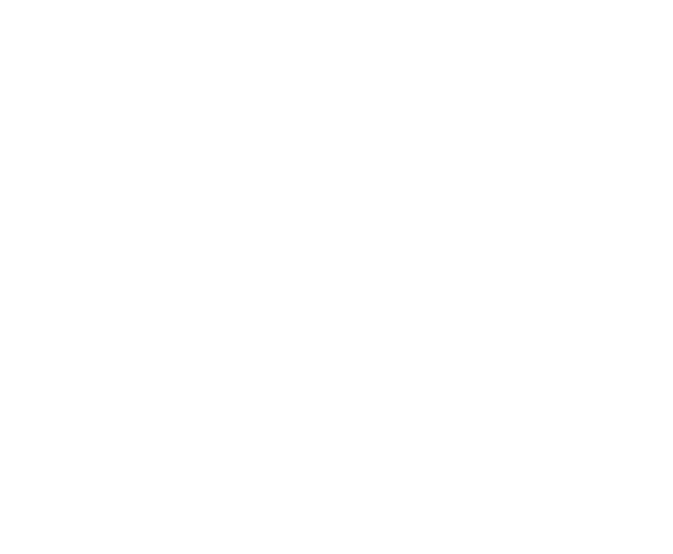
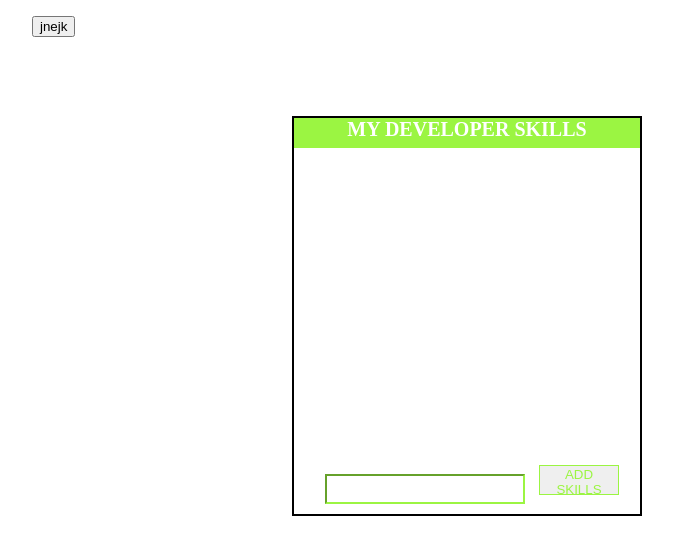
Before and after one commit to JackieZoloo/jquery-lab, a plain HTML site: page index.html in a window 1280 px wide. Shown: the whole page, without its empty margins (16-689 px from the left). Drawn offline with nearby package versions, Linux system fonts and the light colour scheme.

Commit message:
finished the jquery lab

```diff
--- a/css/main.css
+++ b/css/main.css
@@ -0,0 +1,65 @@
+*, *::before, *::after {
+    box-sizing: border-box;
+  }
+  body{
+    position: relative;
+  }
+  #container {
+      width: 350px;
+      border: solid 2px black;
+      margin: 0 auto;
+      height: 400px;
+      position: relative;
+      position: absolute;
+      top: 100px;
+      left: 300px;
+  }
+  h1 {
+      text-align: center;
+      background-color: #9bf542;
+      margin-top: 0;
+      text-transform: uppercase;
+      font-size: 20px;
+      color: white;
+      height: 30px;
+  }
+  .bottom{
+      position: absolute;
+      bottom: 0;
+      text-align: center;
+      width: 100%;
+      height: 50px;
+  }
+  #remove {
+      display: inline;
+      margin: 5px;
+  }
+  li {
+      list-style: none;
+      color: #fc7f03;
+
+  }
+  input {
+      margin: 10px;
+      width: 200px;
+      height: 30px;
+      border-color: #9bf542;
+  }
+  #addClick{
+      border: solid 1px #9bf542;
+      color: #9bf542;
+      width: 80px;
+      height: 30px;
+  }
+  .remove{
+      background-color: #a84232;
+      color: white;
+  }
+
+  /* outside {
+    position:relative;
+}
+.inside {
+    position: absolute;
+    bottom: 0;
+} */
--- a/index.html
+++ b/index.html
@@ -12,6 +12,20 @@
     <title>jQuery</title>
 </head>
 <body>
+    <ul>
+        <li id="test1"><button id="test2"> jnejk </button></li>
+    </ul>
+    <div id="container">
+        <h1>My Developer Skills</h1>
+        <ul id="addHere">
+
+
+        </ul>
+        <div class="bottom">
+        <input type="text" id="newInput">
+        <button id="addClick">ADD SKILLS</button>
+        </div>
+    </div>
 
 </body>
 </html>
--- a/js/main.js
+++ b/js/main.js
@@ -1 +1,10 @@
-console.log("test");
+
+$(document).ready(function() {
+    $("#addClick").click(function() {
+    let newInt = $("#newInput").val();
+      $("#addHere").append("<li class='newList'><button class='remove'>X</button> " +newInt+'</li>');
+      $(".remove").click(function() {
+        $(".newList").fadeOut(2000);
+      });
+    });
+  });
```
